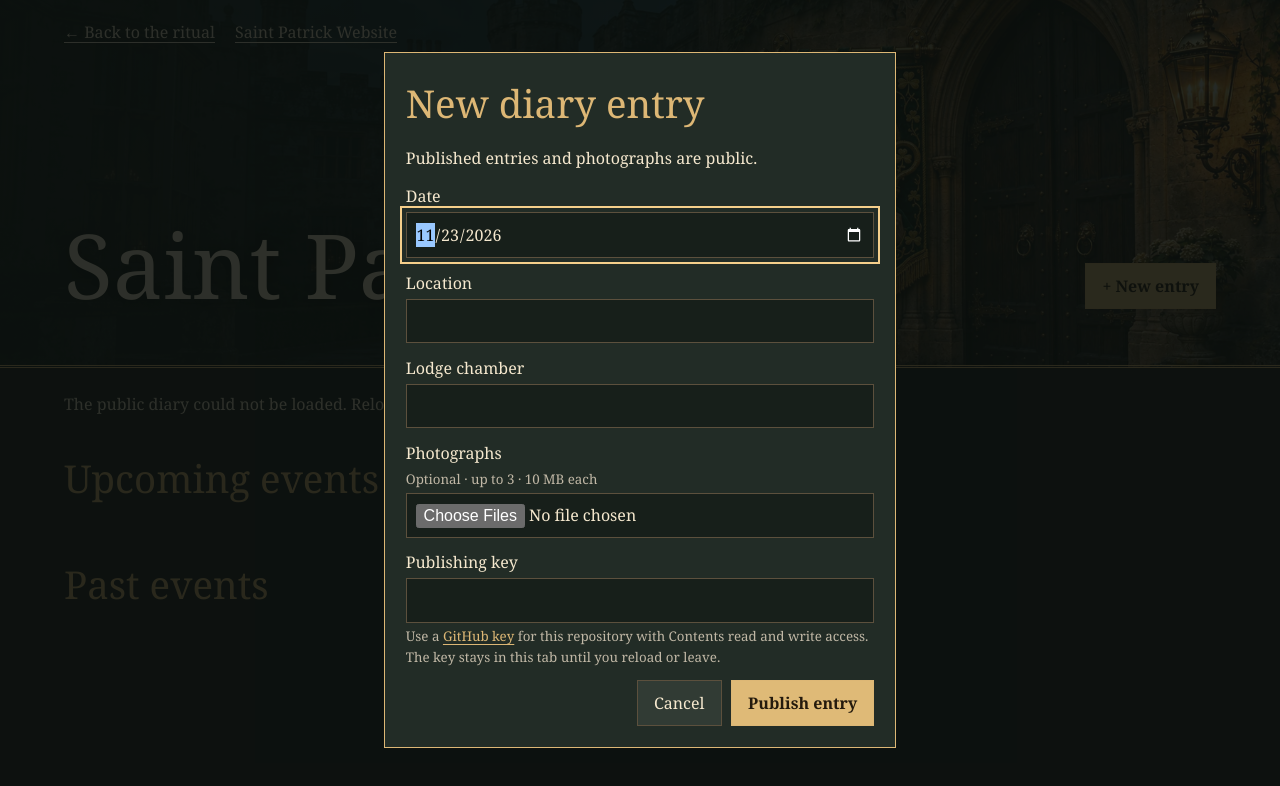
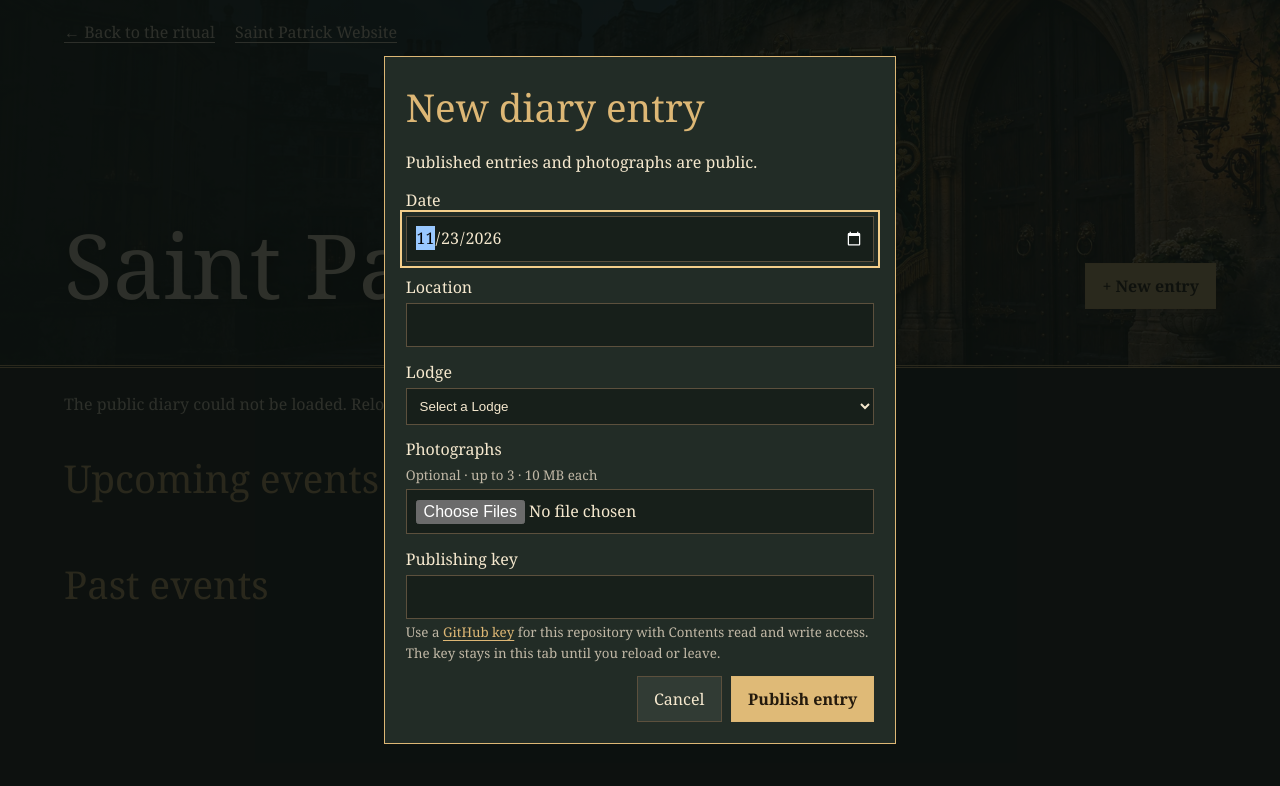
Before and after one commit to webappngdsib/Saint-Patrick-RITUAL-, a plain HTML site: page diary.html in a window 1280 px wide. Both pictures are taken after a click on the button "+ New entry". Drawn offline with Linux system fonts and the light colour scheme.

Commit message:
Add the six Lodge choices to the Diary form

```diff
--- a/diary.css
+++ b/diary.css
@@ -62,7 +62,7 @@ dialog { width: min(32rem, 100% - 2rem); padding: 1.3rem; background: #222c26; c
 dialog::backdrop { background: #0b100dd9; }
 form { display: grid; gap: .8rem; }
 form label:not([hidden]) { display: grid; gap: .2rem; min-width: 0; }
-form input { width: 100%; min-width: 0; padding: .55rem; background: #171f1a; border: 1px solid var(--line); color: inherit; }
+form input, form select { width: 100%; min-width: 0; padding: .55rem; background: #171f1a; border: 1px solid var(--line); color: inherit; }
 .form-actions { display: flex; flex-wrap: wrap; justify-content: end; gap: .6rem; }
 #form-error { color: #ffd0b3; }
 #form-error:empty, #diary-status:empty { display: none; }
--- a/diary.html
+++ b/diary.html
@@ -40,7 +40,17 @@
       <p>Published entries and photographs are public.</p>
       <label>Date <input name="date" type="date" required></label>
       <label>Location <input name="location" type="text" maxlength="160" required></label>
-      <label>Lodge chamber <input name="chamber" type="text" maxlength="160" required></label>
+      <label>Lodge
+        <select name="chamber" required>
+          <option value="" selected disabled>Select a Lodge</option>
+          <option value="Limerick Lodge">Limerick Lodge</option>
+          <option value="Downpatrick Lodge">Downpatrick Lodge</option>
+          <option value="Buru Lodge">Buru Lodge</option>
+          <option value="Florida Lodge T.I.">Florida Lodge T.I.</option>
+          <option value="Lorica Lodge T.I.">Lorica Lodge T.I.</option>
+          <option value="Eri Lodge T.I.">Eri Lodge T.I.</option>
+        </select>
+      </label>
       <label>Photographs <small>Optional · up to 3 · 10 MB each</small>
         <input name="photos" type="file" accept="image/jpeg,image/png,image/webp,image/avif,image/gif" multiple>
       </label>
```
